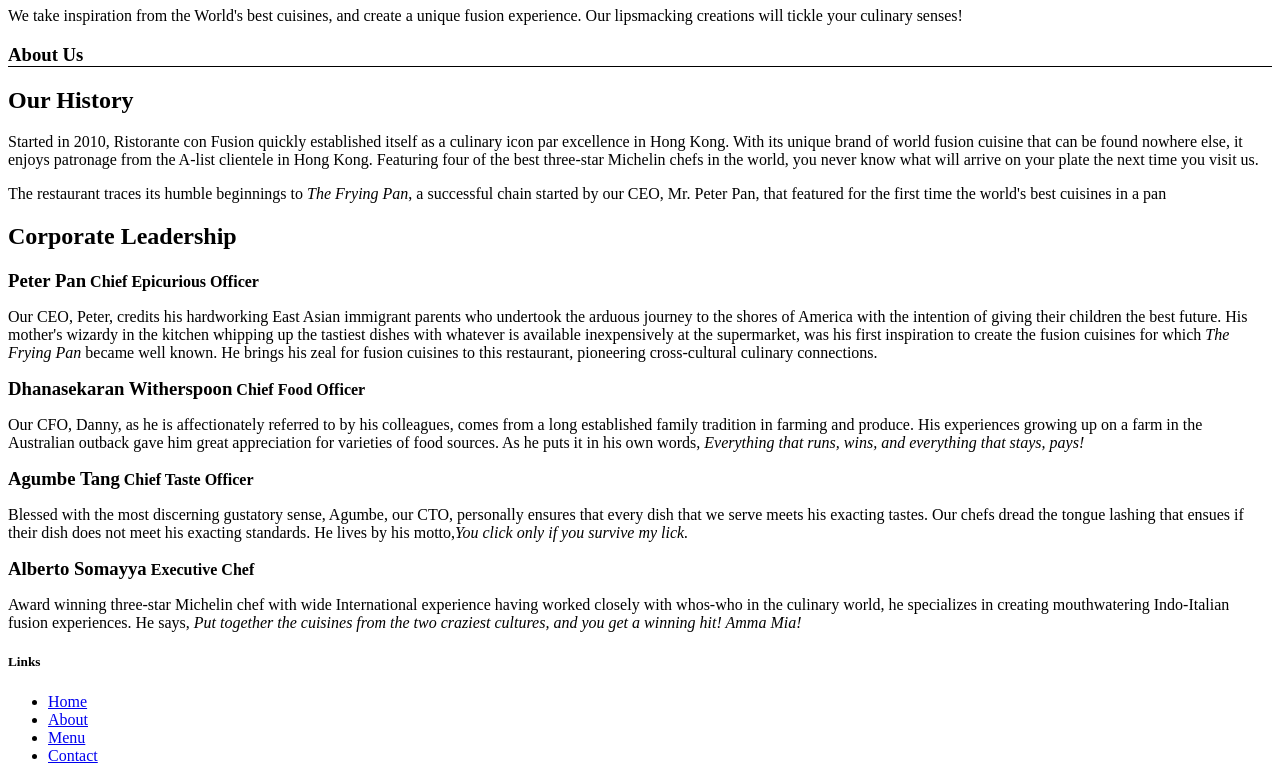
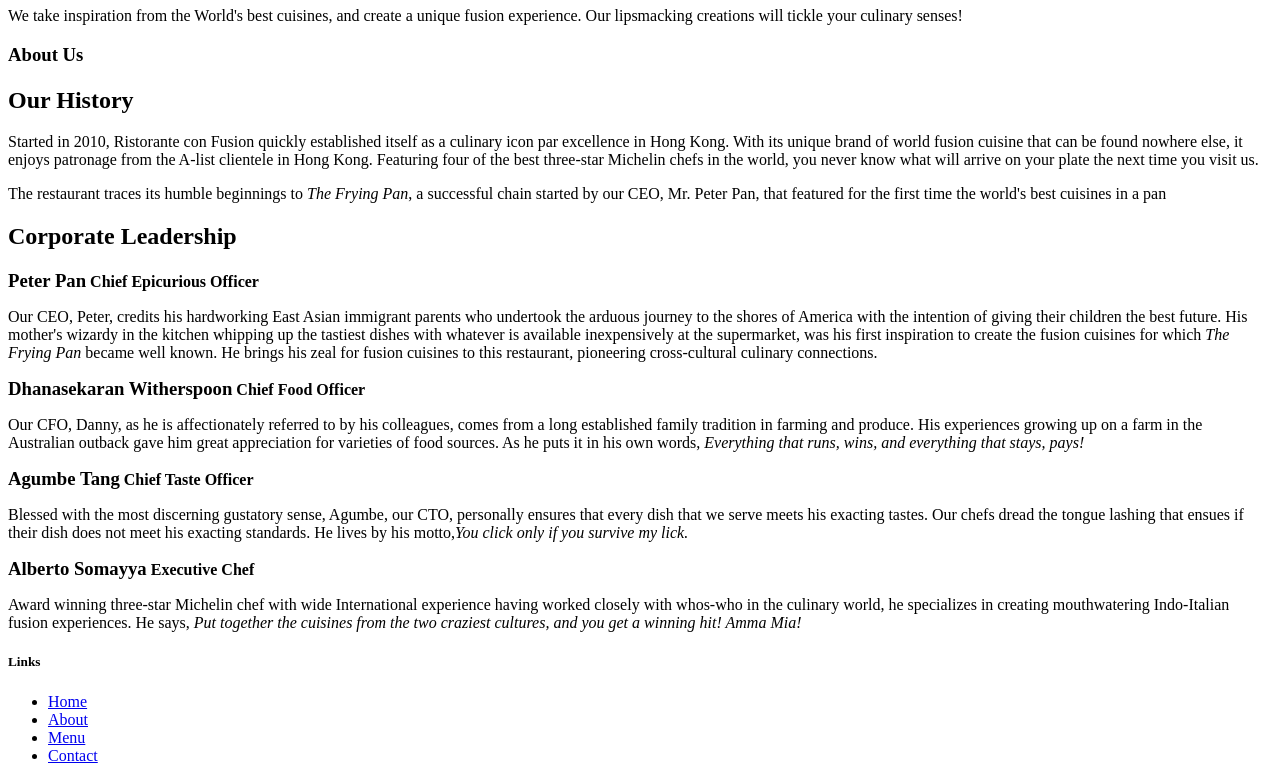
Before and after one commit to Sanjeev-kumaar008/Restaurant-project, a website: page assignment1.html in a window 1280 px wide. Shown: the part 73-857 px from the top of the page. Drawn offline with Linux system fonts and the light colour scheme.

Commit message:
check commit

```diff
--- a/assignment1.html
+++ b/assignment1.html
@@ -10,7 +10,7 @@
         <p>We take inspiration from the World's best cuisines, and create a unique fusion experience. Our lipsmacking creations will tickle your culinary senses!</p>
     </div>
     <div>
-        <h3 style="border-bottom:1px solid black;">About Us  </h3>
+        <h3 style="border-bottom:1px solid white;">About Us  </h3>
         <h2>Our History</h2>
         <p>Started in 2010, Ristorante con Fusion quickly established itself as a culinary icon par excellence in Hong Kong. With its unique brand of world fusion cuisine that can be found nowhere else, it enjoys patronage from the A-list
         clientele in Hong Kong. Featuring four of the best three-star Michelin chefs in the world, you never know what will arrive on your plate the next time you visit us.</p>
```
